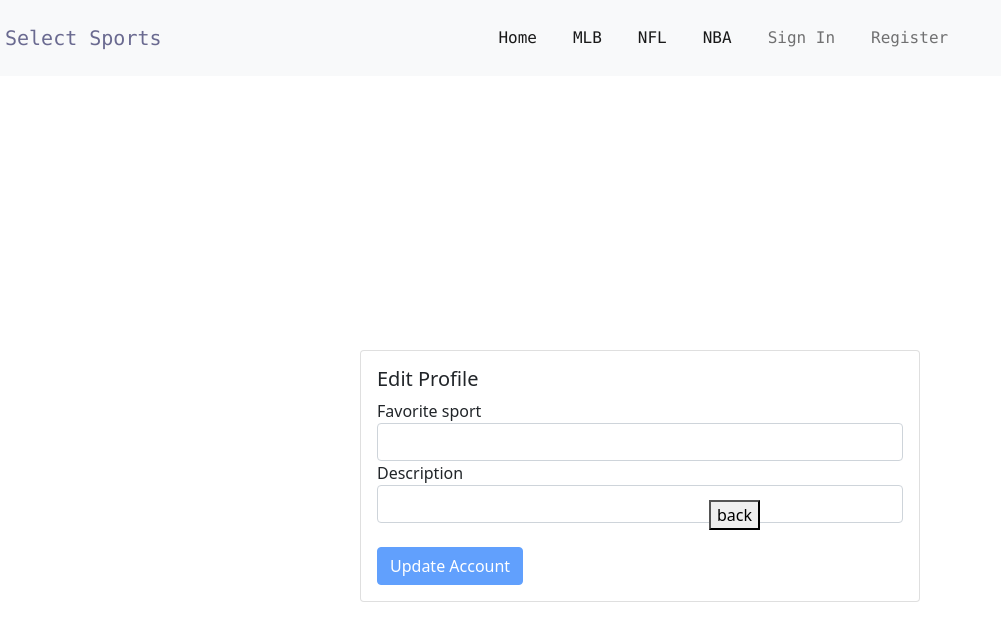
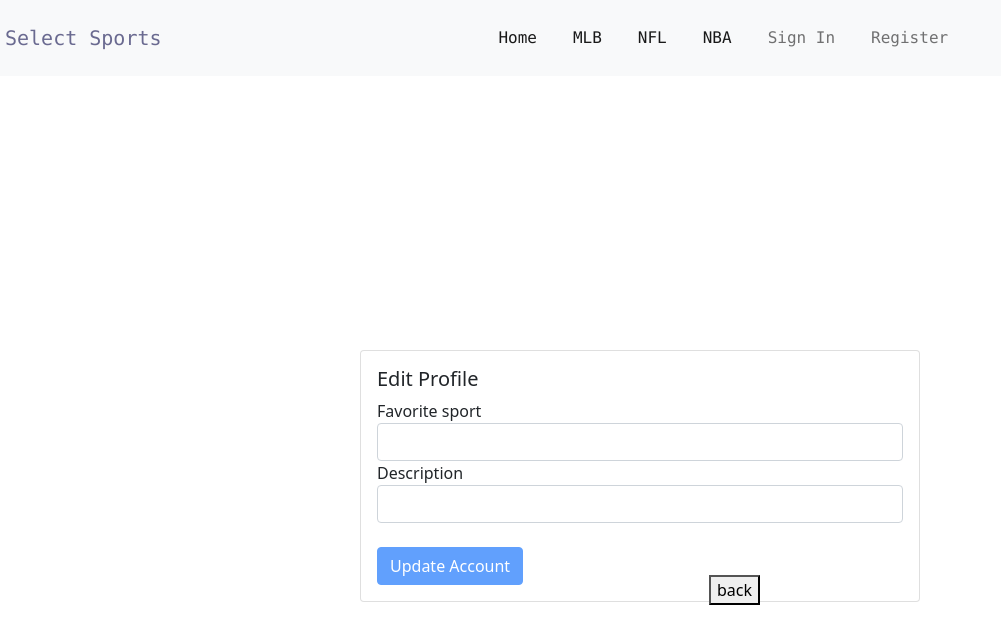
Before and after one commit to CS179K-Summer23/cs179-project-select-sports, an Angular app in the folder CS179-Serverside/SelectSports/: page /profileEdit in a window 1280 px wide. Shown: the top 644 px of the page, without its empty margins (0-1001 px from the left). Built offline with nearby package versions, Linux system fonts and the light colour scheme.

Commit message:
quick syntax fix

```diff
--- a/CS179-Serverside/SelectSports/src/app/user-profile-edit/user-profile-edit.component.css
+++ b/CS179-Serverside/SelectSports/src/app/user-profile-edit/user-profile-edit.component.css
@@ -13,6 +13,6 @@ body {
 
 .back-button {
   position: fixed;
-  bottom: 270px;
+  bottom: 195px;
   right: 520px;
 }
```
